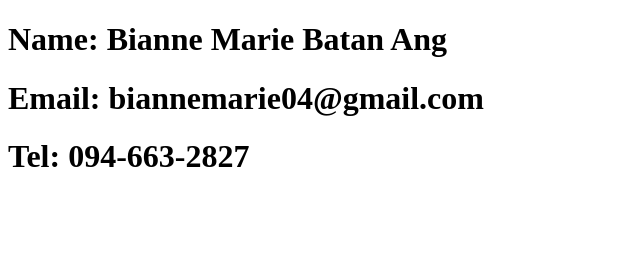
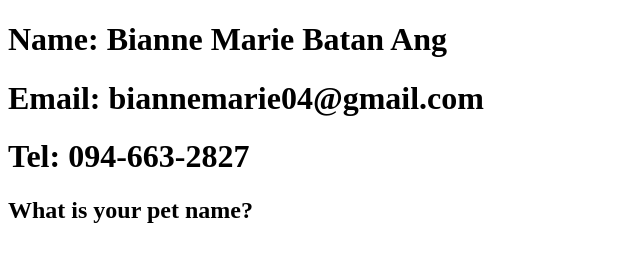
Before and after one commit to bimmarie/git-sample-project, a plain HTML site: page index.html in a window 1280 px wide. Shown: the whole page, without its empty margins (0-640 px from the left). Drawn offline with Linux system fonts and the light colour scheme.

Commit message:
update new branch

```diff
--- a/index.html
+++ b/index.html
@@ -9,5 +9,8 @@
     <h1>Name: Bianne Marie Batan Ang</h1>
     <h1>Email: biannemarie04@gmail.com</h1>
     <h1>Tel: 094-663-2827</h1>
+
+    <h2>What is your pet name?</h2>
+
 </body>
 </html>
```
